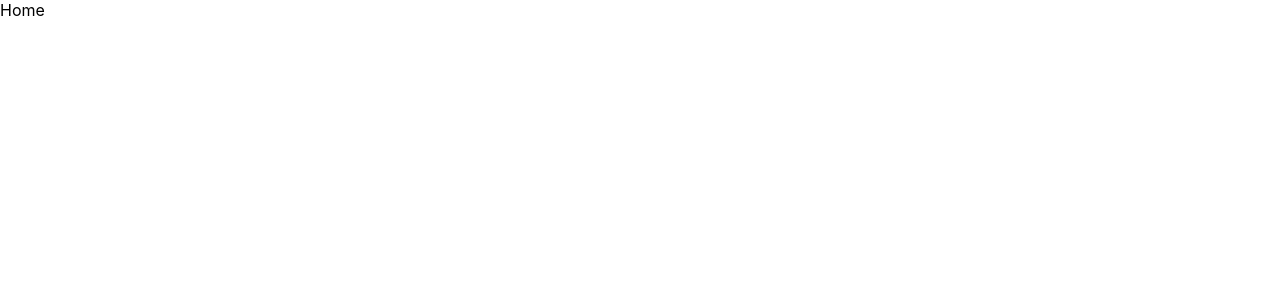
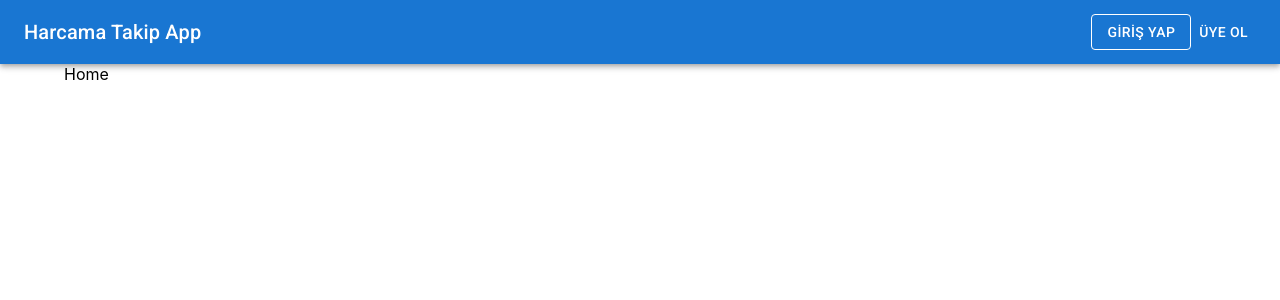
Before and after one commit to sdnrcvk/React-Harcama-takip-app, a React (Create React App) app: page / in a window 1280 px wide. Shown: the top 300 px of the page. Built offline with nearby package versions, Linux system fonts and the light colour scheme.

Commit message:
Navbar component created

```diff
--- a/public/index.html
+++ b/public/index.html
@@ -15,6 +15,14 @@
       user's mobile device or desktop. See https://developers.google.com/web/fundamentals/web-app-manifest/
     -->
     <link rel="manifest" href="%PUBLIC_URL%/manifest.json" />
+    <link
+      rel="stylesheet"
+      href="https://fonts.googleapis.com/css?family=Roboto:300,400,500,700&display=swap"
+    />
+    <link
+      rel="stylesheet"
+      href="https://fonts.googleapis.com/icon?family=Material+Icons"
+    />
     <!--
       Notice the use of %PUBLIC_URL% in the tags above.
       It will be replaced with the URL of the `public` folder during the build.
--- a/src/App.js
+++ b/src/App.js
@@ -2,16 +2,21 @@ import { Route, Routes, BrowserRouter } from "react-router-dom";
 import Login from "./pages/login/Login";
 import Home from "./pages/home/Home";
 import Signup from "./pages/signup/Signup";
+import Navbar from "./components/navbar/Navbar";
+import { Container } from "@mui/system";
 
 function App() {
   return (
     <div className="App">
         <BrowserRouter>
-          <Routes>
-            <Route path="/" exact element={<Home/>}></Route>
-            <Route path="/login" element={<Login/>}></Route>
-            <Route path="/signup" element={<Signup/>}></Route>
-          </Routes>
+          <Navbar/>
+          <Container>
+            <Routes>
+              <Route path="/" exact element={<Home/>}></Route>
+              <Route path="/login" element={<Login/>}></Route>
+              <Route path="/signup" element={<Signup/>}></Route>
+            </Routes>
+          </Container>
         </BrowserRouter>
     </div>
   );
--- /dev/null
+++ b/src/components/navbar/Navbar.js
@@ -0,0 +1,23 @@
+import styles from './Navbar.module.css'
+import { AppBar, Toolbar, Box, Typography, Button } from "@mui/material"
+import { Link } from 'react-router-dom'
+
+export default function Navbar() {
+  return (
+    <Box sx={{flexGrow:1}}>
+        <AppBar position='static' color='primary'>
+            <Toolbar>
+                <Typography variant='h6'component='div' sx={{flexGrow:1}}>
+                    <Link component="button" to="/" className={styles.link}>Harcama Takip App</Link>
+                </Typography>
+                <Button variant="outlined" color='inherit'>
+                    <Link component="button" className={styles.link} to="/login">GİRİŞ YAP</Link>
+                </Button>
+                <Button variant="text" color='secondary'>
+                    <Link component="button" className={styles.link} to="/signup">ÜYE OL</Link>
+                </Button>
+            </Toolbar>
+        </AppBar>
+    </Box>
+  )
+}
--- /dev/null
+++ b/src/components/navbar/Navbar.module.css
@@ -0,0 +1,4 @@
+.link{
+    text-decoration: none;
+    color: #fff;
+}
```
